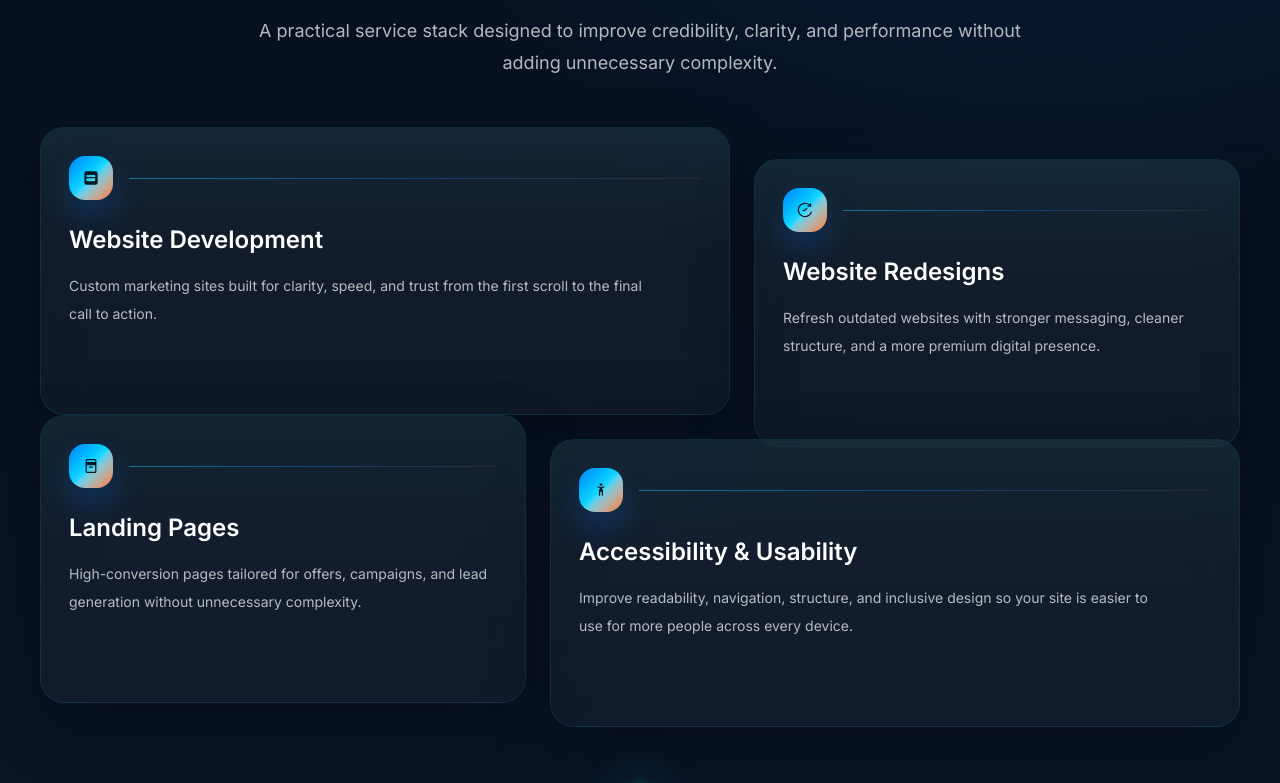
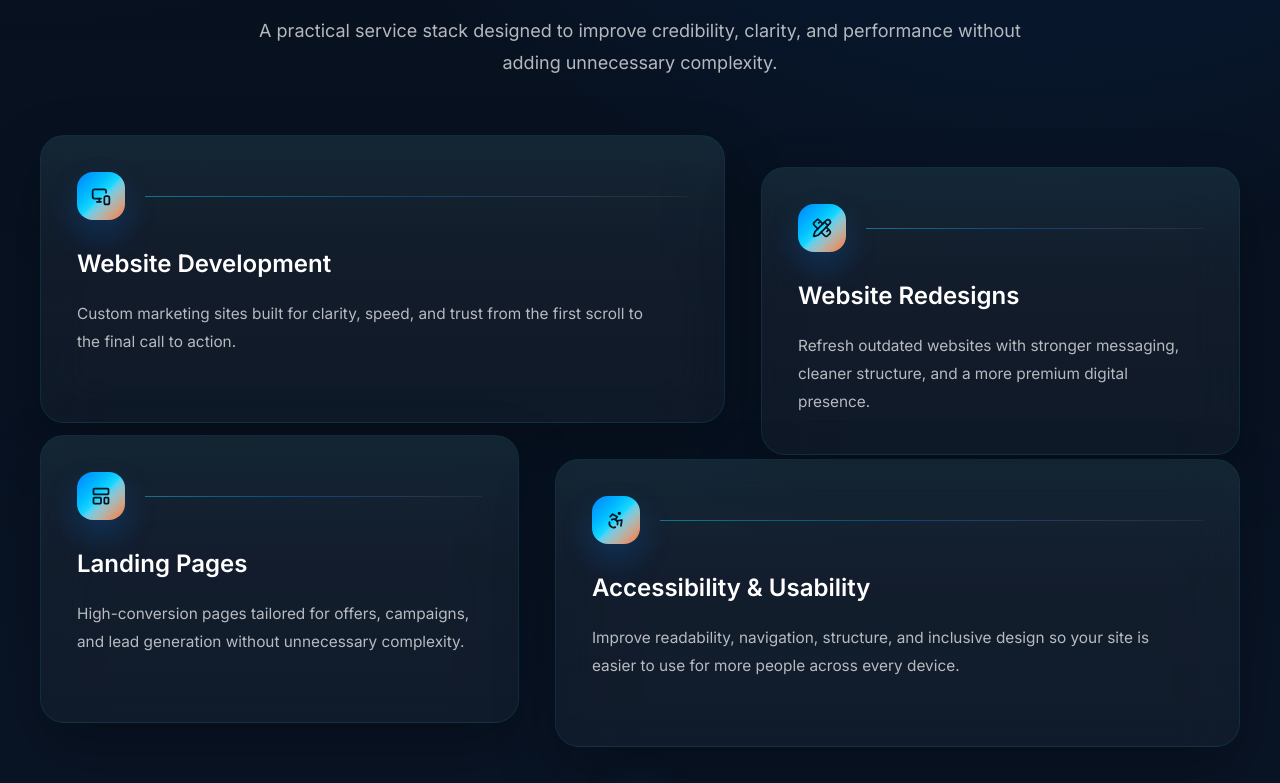
Before and after one commit to fabylv/fabdigitalstudio.com, a React (Vite) app: page / in a window 1280 px wide. Shown: the part 1089-1872 px from the top of the page. Built offline with nearby package versions, Linux system fonts and the light colour scheme.

Commit message:
style: use lucide icons in services cards

```diff
--- a/package.json
+++ b/package.json
@@ -13,6 +13,7 @@
 	},
 	"dependencies": {
 		"express": "^4.21.2",
+		"lucide-react": "^1.14.0",
 		"react": "^18.3.1",
 		"react-dom": "^18.3.1",
 		"resend": "^6.12.2"
--- a/src/components/sections/Services.jsx
+++ b/src/components/sections/Services.jsx
@@ -1,22 +1,15 @@
 import { useEffect, useRef } from 'react';
+import { Accessibility, LayoutTemplate, MonitorSmartphone, PencilRuler } from 'lucide-react';
 import Container from '../ui/Container';
 import GlassCard from '../ui/GlassCard';
 import SectionTitle from '../ui/SectionTitle';
 import { servicesIntro } from '../../data/siteContent';
 
 const serviceIcons = {
-	'Website Development': (
-		<path d="M4 6.75A2.75 2.75 0 0 1 6.75 4h10.5A2.75 2.75 0 0 1 20 6.75v10.5A2.75 2.75 0 0 1 17.25 20H6.75A2.75 2.75 0 0 1 4 17.25zm3.25 1.5a.75.75 0 0 0-.75.75v1.75h10.5V9a.75.75 0 0 0-.75-.75zm9.75 4H6.5V15a.75.75 0 0 0 .75.75h9.5A.75.75 0 0 0 17 15z" />
-	),
-	'Website Redesigns': (
-		<path d="M12 4.75a7.25 7.25 0 1 0 6.87 9.56.75.75 0 1 1 1.42.48A8.75 8.75 0 1 1 12 3.25a8.7 8.7 0 0 1 5.9 2.28V4.5a.75.75 0 0 1 1.5 0v3.25A.75.75 0 0 1 18.65 8H15.4a.75.75 0 0 1 0-1.5h2A7.21 7.21 0 0 0 12 4.75m2.78 4.72a.75.75 0 0 1 0 1.06l-2.47 2.47a.75.75 0 0 1-.53.22h-2.03a.75.75 0 0 1 0-1.5h1.72l2.25-2.25a.75.75 0 0 1 1.06 0" />
-	),
-	'Landing Pages': (
-		<path d="M5.5 5.75A2.25 2.25 0 0 1 7.75 3.5h8.5a2.25 2.25 0 0 1 2.25 2.25v12.5a2.25 2.25 0 0 1-2.25 2.25h-8.5A2.25 2.25 0 0 1 5.5 18.25zm2.25-.75a.75.75 0 0 0-.75.75v1.5h10V5.75a.75.75 0 0 0-.75-.75zm9.25 6h-10v7.25c0 .41.34.75.75.75h8.5c.41 0 .75-.34.75-.75zm-7.5 2.25a.75.75 0 0 1 .75-.75h3.5a.75.75 0 0 1 0 1.5h-3.5a.75.75 0 0 1-.75-.75" />
-	),
-	'Accessibility & Usability': (
-		<path d="M12 3.75a1.75 1.75 0 1 1 0 3.5 1.75 1.75 0 0 1 0-3.5m-4.59 4.8a.75.75 0 0 1 .84-.64l3 .38a3 3 0 0 0 .75 0l3-.38a.75.75 0 1 1 .2 1.48l-2.2.28 1.12 2.14a3.2 3.2 0 0 1 .36 1.48v4.96a.75.75 0 1 1-1.5 0V14.4h-2v3.85a.75.75 0 1 1-1.5 0V13.3c0-.52.13-1.04.37-1.5l1.12-2.13-2.2-.28a.75.75 0 0 1-.64-.84" />
-	)
+	'Website Development': MonitorSmartphone,
+	'Website Redesigns': PencilRuler,
+	'Landing Pages': LayoutTemplate,
+	'Accessibility & Usability': Accessibility
 };
 
 export default function Services({ services }) {
@@ -58,38 +51,32 @@ export default function Services({ services }) {
 					align="center"
 				/>
 
-				<div className="mt-12 grid gap-6 lg:grid-cols-12">
-					{services.map((service, index) => (
+				<div className="mt-14 grid gap-7 lg:grid-cols-12 lg:gap-8 xl:gap-9">
+					{services.map((service, index) => {
+						const Icon = serviceIcons[service.title] ?? MonitorSmartphone;
+
+						return (
 							<GlassCard
 								key={service.title}
-							className={`services-card p-7 ${
-								layoutClasses[index] ?? 'lg:col-span-6'
-							}`}
+								className={`services-card p-8 sm:p-9 ${layoutClasses[index] ?? 'lg:col-span-6'}`}
 								data-services-card
 								style={{ '--card-delay': `${index * 90}ms` }}
 							>
-							<div className="flex items-center justify-between gap-4">
-								<span className="inline-flex h-11 w-11 items-center justify-center rounded-2xl bg-linear-to-br from-[#0a7cff] via-[#18d7ff] to-[#ff6a00] text-[#06101d] shadow-[0_16px_32px_rgba(10,124,255,0.22)]">
-									<svg
-										aria-hidden="true"
-										className="h-5 w-5 fill-current"
-										viewBox="0 0 24 24"
-									>
-										{serviceIcons[service.title]}
-									</svg>
+								<div className="flex items-center justify-between gap-5">
+									<span className="inline-flex h-12 w-12 items-center justify-center rounded-2xl bg-linear-to-br from-[#0a7cff] via-[#18d7ff] to-[#ff6a00] text-[#06101d] shadow-[0_16px_32px_rgba(10,124,255,0.22)]">
+										<Icon aria-hidden="true" className="h-5 w-5" strokeWidth={2.1} />
 									</span>
 									<span className="h-px flex-1 bg-linear-to-r from-[#18d7ff]/45 via-[#0a7cff]/35 to-[#ff6a00]/10" />
 								</div>
 
-							<h3 className="mt-6 text-xl font-semibold text-white sm:text-2xl">
-								{service.title}
-							</h3>
+								<h3 className="mt-7 text-xl font-semibold text-white sm:text-2xl">{service.title}</h3>
 
-							<p className="mt-4 max-w-xl text-sm leading-7 text-white/70">
+								<p className="mt-5 max-w-xl text-sm leading-7 text-white/70 sm:text-[0.96rem]">
 									{service.description}
 								</p>
 							</GlassCard>
-					))}
+						);
+					})}
 				</div>
 			</Container>
 		</section>
```
Also changed, not shown: 1 other file (tests, documents, lock files or other folders). Lines whose indentation alone changed are shown as unchanged.
